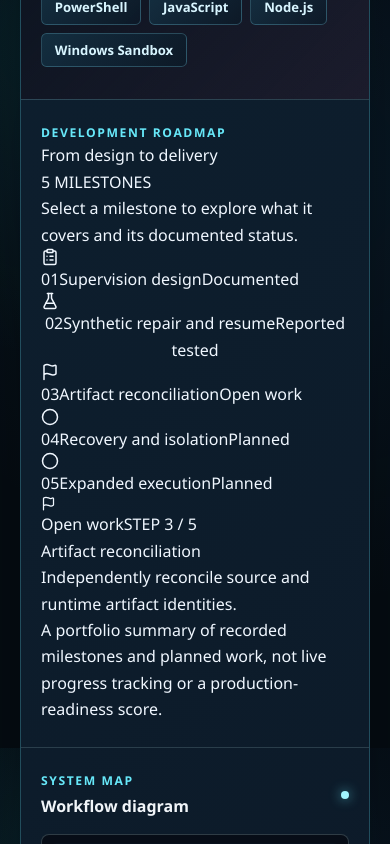
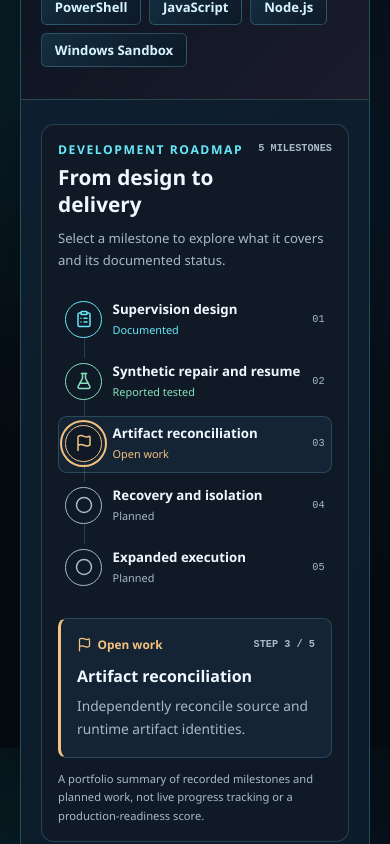
Before and after one commit to jette-sketch/aries-automation-portfolio, a Next.js app: page /projects/ai-autopilot-supervisor in a window 390 px wide. Shown: the part 940-1784 px from the top of the page. Built offline with nearby package versions, Linux system fonts and the light colour scheme.

Commit message:
Style interactive responsive milestone tracks and status panels

```diff
--- a/app/globals.css
+++ b/app/globals.css
@@ -984,3 +984,55 @@ html[data-theme="light"] dialog.booking-calendar-dialog::backdrop { background:
   .project-drawer-chevron { grid-column: 3; grid-row: 1 / 3; }
 }
 @media (prefers-reduced-motion: reduce) { .project-drawer-chevron { transition: none; } }
+
+
+/* Interactive project milestones. Uses the shared day/night palette. */
+.project-drawer-roadmap { grid-column: 1 / -1; min-width: 0; }
+.project-roadmap {
+  border: 1px solid var(--line);
+  border-radius: .8rem;
+  padding: clamp(1rem, 3vw, 1.5rem);
+  background: var(--surface);
+  color: var(--text);
+}
+.roadmap-heading { display: flex; align-items: flex-start; justify-content: space-between; gap: .8rem; }
+.roadmap-heading h3 { font-size: 1.3rem; font-weight: 650; line-height: 1.3; margin-top: .3rem; }
+.roadmap-count { color: var(--muted); font: 600 .64rem/1.5 monospace; white-space: nowrap; }
+.roadmap-instruction { color: var(--muted); font-size: .82rem; margin-top: .6rem; }
+.roadmap-track { display: grid; grid-auto-flow: column; grid-auto-columns: minmax(0,1fr); list-style: none; padding: 0; margin: 1.3rem 0; }
+.roadmap-track > li { position: relative; min-width: 0; }
+.roadmap-track > li:not(:last-child)::after { content: ''; position: absolute; height: 1px; top: 1.7rem; left: calc(50% + 1.25rem); right: calc(-50% + 1.25rem); background: var(--line); pointer-events: none; }
+.roadmap-track > li, .roadmap-detail { --milestone-color: var(--muted); }
+.roadmap-track > li[data-status="documented"], .roadmap-detail[data-status="documented"] { --milestone-color: var(--accent); }
+.roadmap-track > li[data-status="built"], .roadmap-detail[data-status="built"] { --milestone-color: var(--accent); }
+.roadmap-track > li[data-status="reported-tested"], .roadmap-detail[data-status="reported-tested"],
+.roadmap-track > li[data-status="demo-deployed"], .roadmap-detail[data-status="demo-deployed"] { --milestone-color: #86e2bd; }
+.roadmap-track > li[data-status="open"], .roadmap-detail[data-status="open"] { --milestone-color: #f4c180; }
+html[data-theme="light"] :is(.roadmap-track > li,.roadmap-detail):is([data-status="reported-tested"],[data-status="demo-deployed"]) { --milestone-color: #176b4e; }
+html[data-theme="light"] :is(.roadmap-track > li,.roadmap-detail)[data-status="open"] { --milestone-color: #935514; }
+.roadmap-step {
+  width: 100%; min-height: 44px; height: 100%; display: flex; align-items: center; flex-direction: column; gap: .35rem; text-align: center;
+  padding: .5rem .4rem .65rem; border: 1px solid transparent; border-radius: .55rem; color: var(--text); cursor: pointer;
+}
+.roadmap-step:hover, .roadmap-step[aria-pressed="true"] { background: var(--surface-raised); border-color: var(--line); }
+.roadmap-step:focus-visible { outline: 2px solid var(--accent); outline-offset: 2px; }
+.roadmap-node { display: grid; place-items: center; height: 2.3rem; width: 2.3rem; border-radius: 50%; border: 1px solid var(--milestone-color); background: var(--surface); color: var(--milestone-color); }
+.roadmap-step[aria-pressed="true"] .roadmap-node { outline: 2px solid var(--milestone-color); outline-offset: 3px; }
+.roadmap-step-number { font: .64rem monospace; color: var(--muted); }
+.roadmap-step-title { font-size: .83rem; line-height: 1.35; font-weight: 650; overflow-wrap: anywhere; }
+.roadmap-step-status { font-size: .68rem; line-height: 1.35; color: var(--milestone-color); }
+.roadmap-detail { border: 1px solid var(--line); border-left: 3px solid var(--milestone-color); background: var(--surface-raised); border-radius: .55rem; padding: 1rem; }
+.roadmap-detail-top { display: flex; align-items: center; justify-content: space-between; flex-wrap: wrap; gap: .5rem; }
+.roadmap-detail-status { display: flex; align-items: center; gap: .35rem; font-size: .74rem; font-weight: 650; color: var(--milestone-color); }
+.roadmap-detail h4 { font-size: 1rem; font-weight: 650; margin-top: .55rem; }
+.roadmap-detail p { color: var(--muted); font-size: .86rem; line-height: 1.65; margin-top: .35rem; }
+.roadmap-disclaimer { margin-top: .75rem; font-size: .7rem; color: var(--muted); }
+@media (max-width: 700px) {
+  .roadmap-track { grid-auto-flow: row; grid-template-columns: minmax(0,1fr); gap: .3rem; }
+  .roadmap-track > li:not(:last-child)::after { top: 2.9rem; bottom: -.55rem; left: 1.65rem; right: auto; width: 1px; height: auto; }
+  .roadmap-step { display: grid; grid-template-columns: 2.3rem minmax(0,1fr) auto; grid-template-rows: auto auto; text-align: left; gap: .25rem .65rem; }
+  .roadmap-node { grid-column: 1; grid-row: 1 / 3; }
+  .roadmap-step-title { grid-column: 2; grid-row: 1; }
+  .roadmap-step-status { grid-column: 2; grid-row: 2; }
+  .roadmap-step-number { grid-column: 3; grid-row: 1 / 3; }
+}
```
